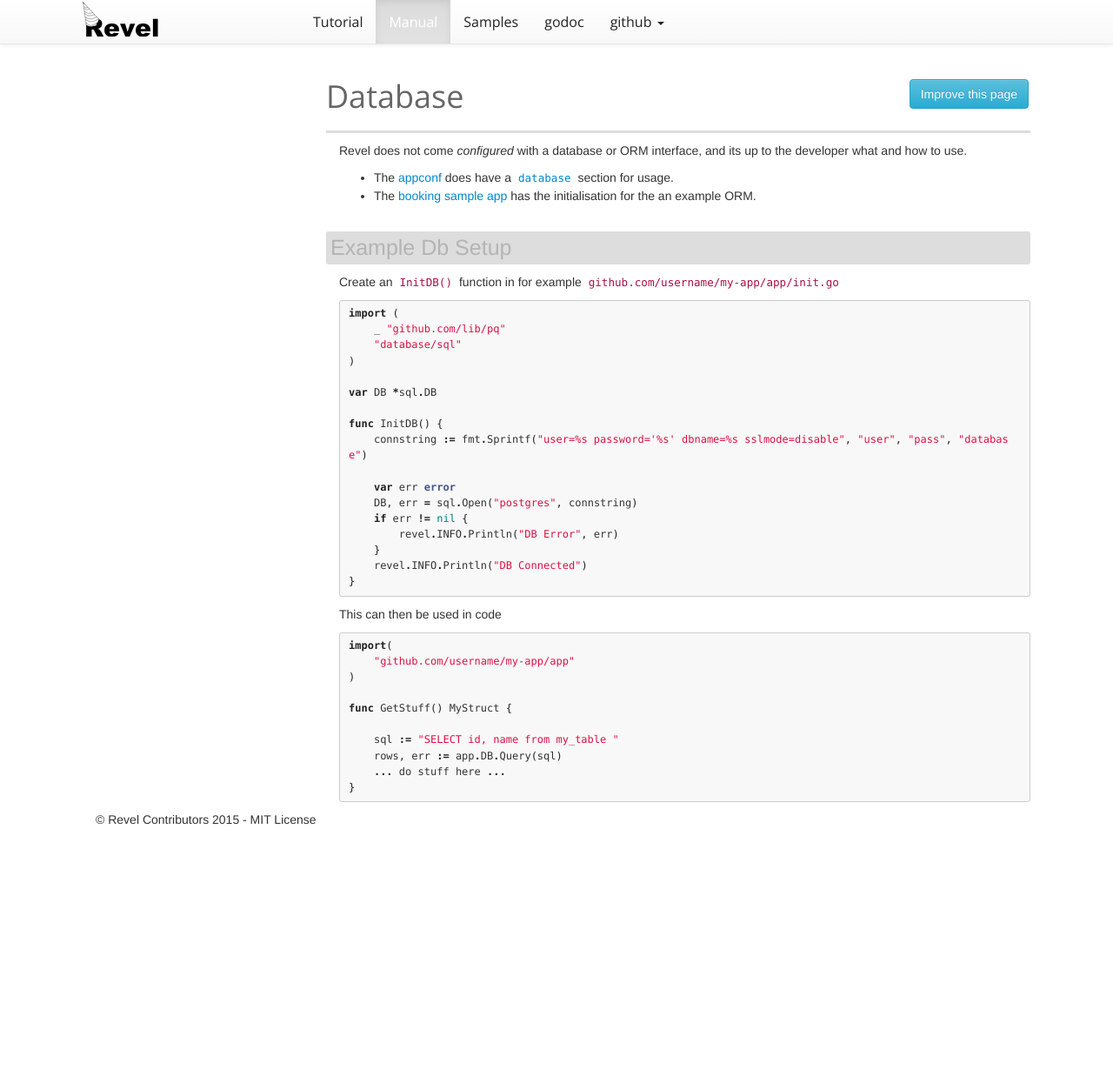
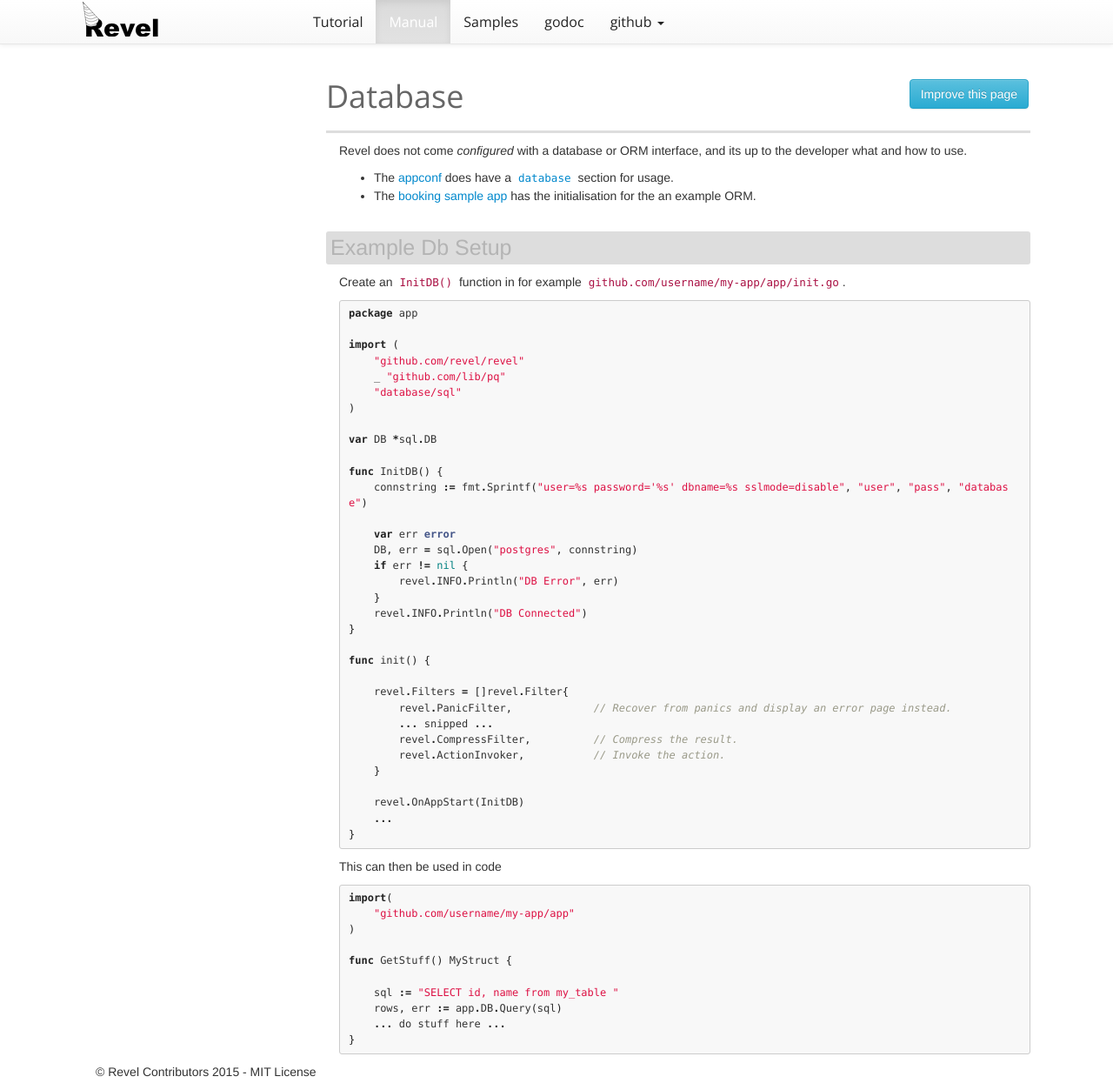
Before and after one commit to revel/revel.github.io, a Jekyll site: the page built from manual/database.md, in a window 1280 px wide. Shown: the whole page at 87% size. Built offline with Jekyll 4.4.1, drawn with Linux system fonts in a browser that asks for light colours; nearby versions of some CDN libraries; before the commit the page ends 963 px from its top, so only the background shows below that.

Commit message:
database example

```diff
--- a/manual/database.md
+++ b/manual/database.md
@@ -10,10 +10,13 @@ Revel does not come *configured* with a database or ORM interface, and its up to
 
 ## Example Db Setup
 
-Create an `InitDB()` function in for example  `github.com/username/my-app/app/init.go`
+Create an `InitDB()` function in for example  `github.com/username/my-app/app/init.go`.
 
 {% highlight go %}
+package app
+
 import (
+    "github.com/revel/revel"
     _ "github.com/lib/pq"
     "database/sql"
 )
@@ -29,6 +32,19 @@ func InitDB() {
         revel.INFO.Println("DB Error", err)
     }
     revel.INFO.Println("DB Connected")
+}
+
+func init() {
+
+    revel.Filters = []revel.Filter{
+        revel.PanicFilter,             // Recover from panics and display an error page instead.
+        ... snipped ...
+        revel.CompressFilter,          // Compress the result.
+        revel.ActionInvoker,           // Invoke the action.
+    }
+
+    revel.OnAppStart(InitDB)
+    ...
 }
 
 {% endhighlight %}
```
